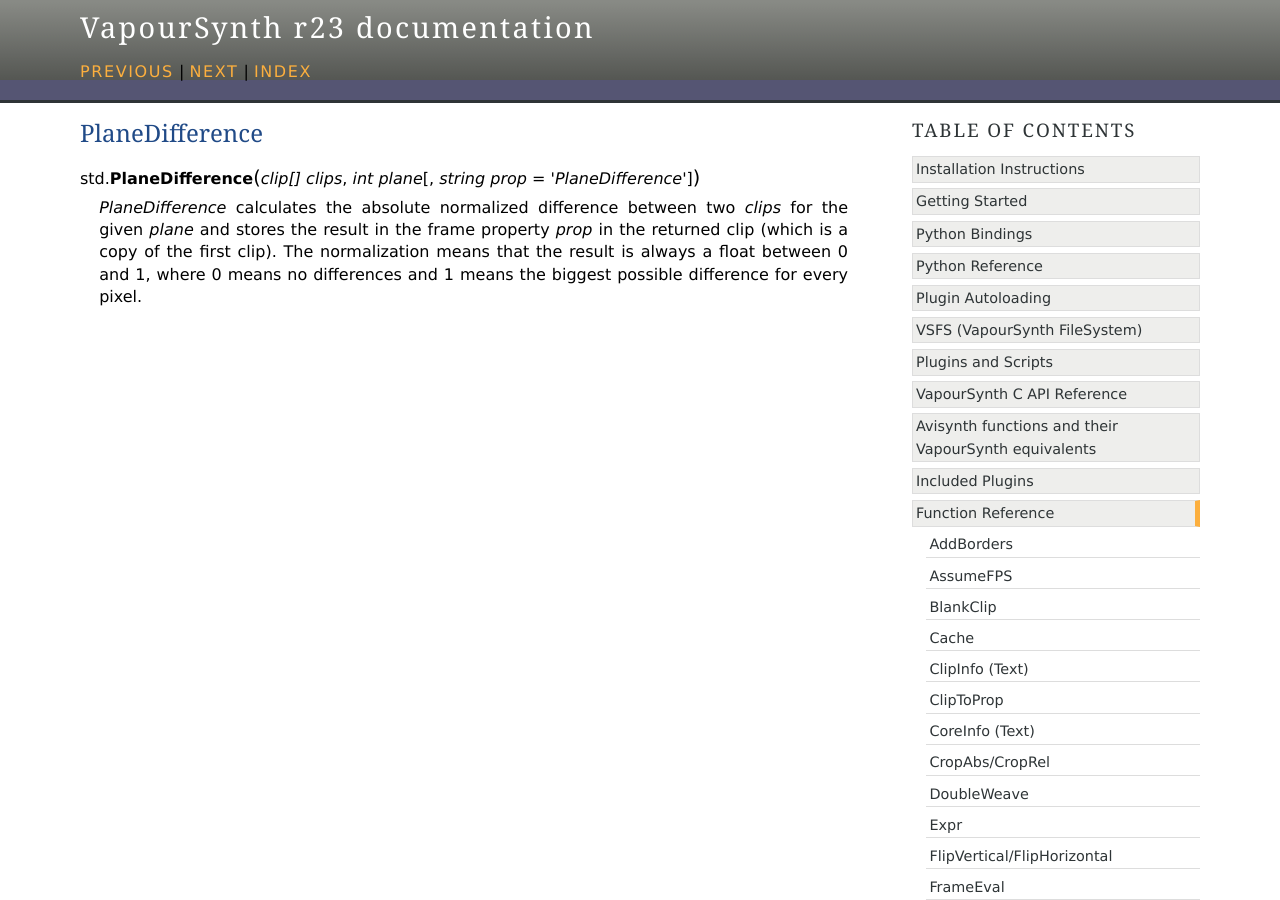
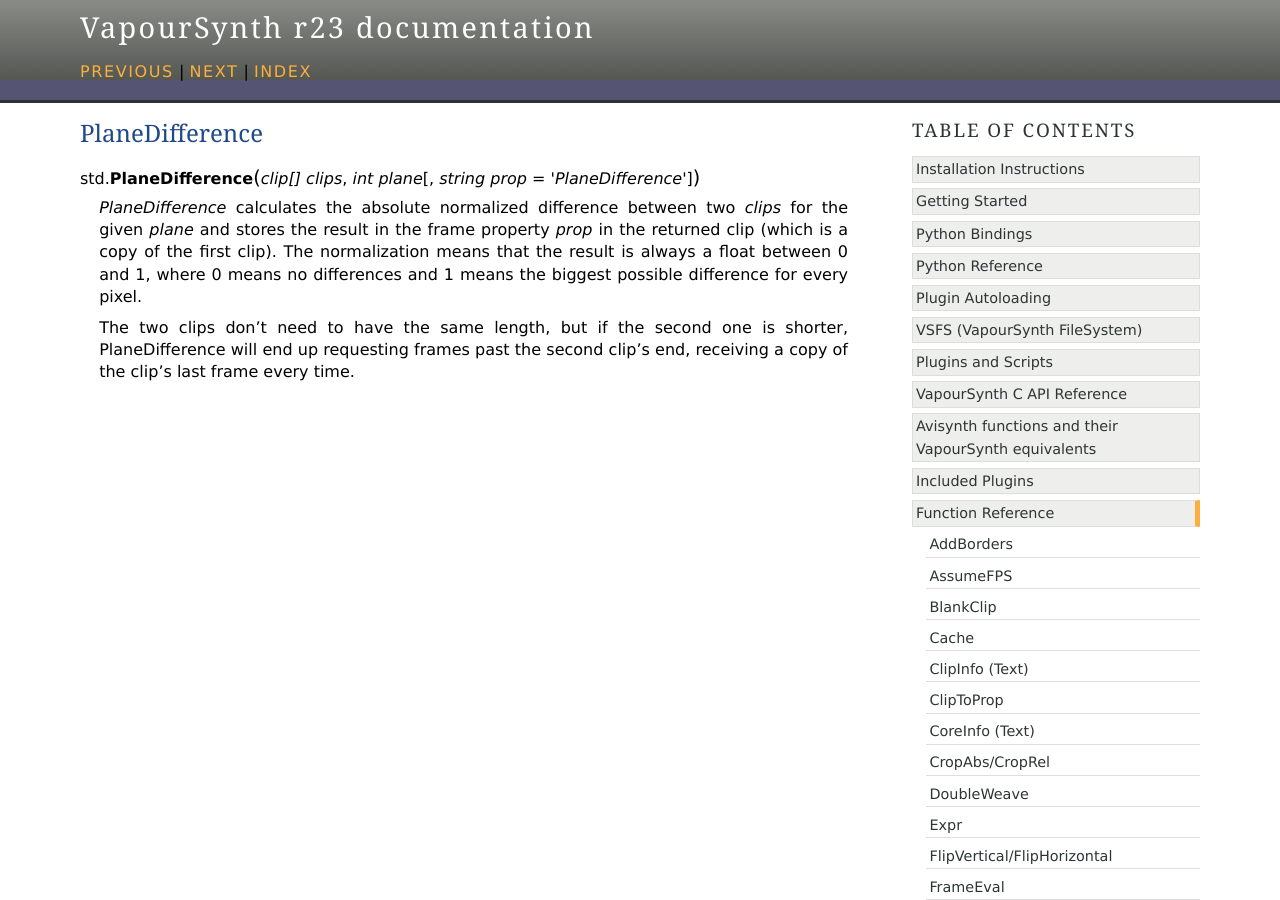
Before and after one commit to vapoursynth/vapoursynth, a Sphinx documentation site: the page built from doc/functions/planedifference.rst, in a window 1280 px wide and 900 px high. Built offline with Sphinx 7.4.7, drawn with Linux system fonts in a browser that asks for light colours; formulas are drawn with MathJax 3.

Commit message:
doc: PlaneDifference accepts clips of unequal lengths

```diff
--- a/doc/functions/planedifference.rst
+++ b/doc/functions/planedifference.rst
@@ -10,3 +10,7 @@
    The normalization means that the result is always a float between 0 and 1,
    where 0 means no differences and 1 means the biggest possible difference for
    every pixel.
+
+   The two clips don't need to have the same length, but if the second one is
+   shorter, PlaneDifference will end up requesting frames past the second
+   clip's end, receiving a copy of the clip's last frame every time.
```
